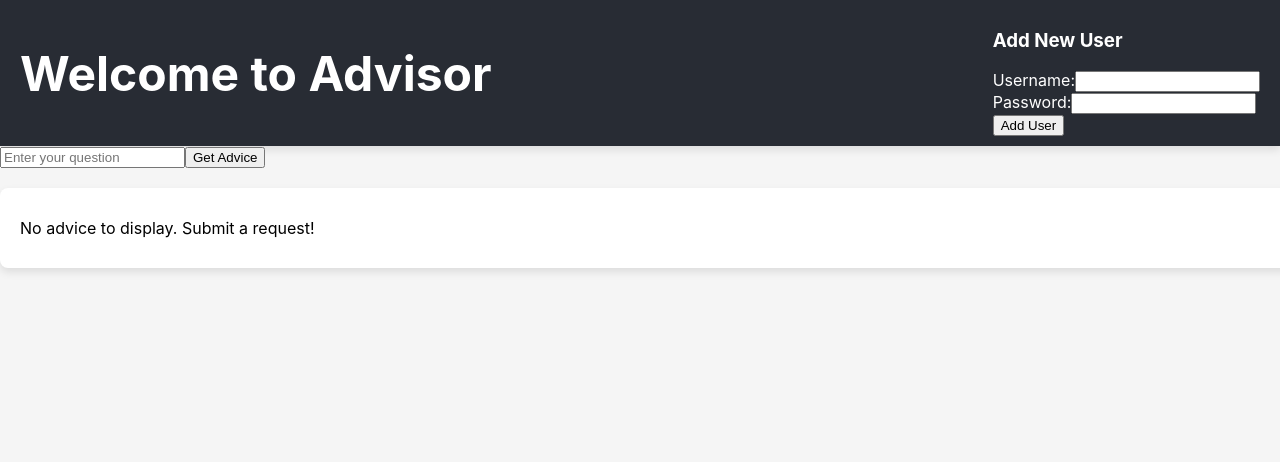
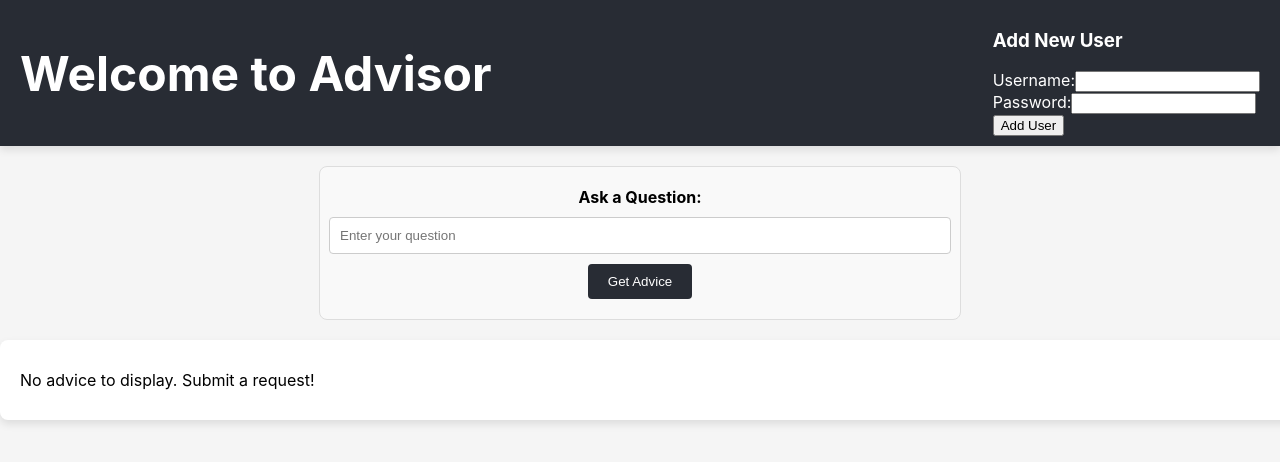
Before and after one commit to naturuplift/AdviseNextStep, a React (Create React App) app in the folder client/: page / in a window 1280 px wide. Shown: the top 462 px of the page. Built offline with nearby package versions, Linux system fonts and the light colour scheme.

Commit message:
Update AdviceForm.js

```diff
--- a/client/src/components/AdviceForm.js
+++ b/client/src/components/AdviceForm.js
@@ -1,8 +1,7 @@
-
 import React, { useState } from 'react';
 import { useDispatch, useSelector } from 'react-redux';
-// import { createAdvice } from '../redux/actions/adviceActions';
 import { fetchAdviceFromOpenAI } from '../redux/actions/adviceActions';
+import './AdviceForm.css';
 
 function AdviceForm() {
   const [question, setQuestion] = useState('');
@@ -15,9 +14,11 @@ function AdviceForm() {
   };
 
   return (
-      <div>
-        <form onSubmit={handleSubmit}>
+    <div className="advice-form-container">
+      <form onSubmit={handleSubmit} className="advice-form">
+        <label htmlFor="question">Ask a Question:</label>
         <input
+          id="question"
           type="text"
           value={question}
           onChange={e => setQuestion(e.target.value)}
@@ -27,8 +28,8 @@ function AdviceForm() {
         <button type="submit">Get Advice</button>
       </form>
       {adviceResponse && (
-          <div>
-            <h4>Response:</h4>
+        <div className="advice-response">
+          <h4>Advice:</h4>
           <pre>{adviceResponse}</pre>
         </div>
       )}
@@ -36,59 +37,4 @@ function AdviceForm() {
   );
 }
 
-// function AdviceForm() {
-//     const [adviceData, setAdviceData] = useState({
-//         title: '',
-//         description: '',
-//         category: '',
-//         // This should be a valid user ID
-//         createdBy: '66408841e4bee48c77fc19a3',
-//         tags: [],
-//         status: 'active'
-//     });
-
-//     const dispatch = useDispatch();
-//     const adviceResponse = useSelector(state => state.advice.advice);
-
-//     const handleSubmit = (event) => {
-//         event.preventDefault();
-//         dispatch(createAdvice(adviceData));
-//     };
-
-//     return (
-//         <div className="AdviceForm">
-//             <form onSubmit={handleSubmit}>
-//                 <input
-//                     type="text"
-//                     value={adviceData.title}
-//                     onChange={e => setAdviceData({...adviceData, title: e.target.value})}
-//                     placeholder="Enter advice title"
-//                     required
-//                 />
-//                 <input
-//                     type="text"
-//                     value={adviceData.description}
-//                     onChange={e => setAdviceData({...adviceData, description: e.target.value})}
-//                     placeholder="Enter advice description"
-//                     required
-//                 />
-//                 <input
-//                     type="text"
-//                     value={adviceData.category}
-//                     onChange={e => setAdviceData({...adviceData, category: e.target.value})}
-//                     placeholder="Enter advice category"
-//                     required
-//                 />
-//                 <button type="submit">Submit Advice</button>
-//             </form>
-//             {adviceResponse && (
-//                 <div>
-//                     <h4>Response:</h4>
-//                     <pre>{JSON.stringify(adviceResponse, null, 2)}</pre>
-//                 </div>
-//             )}
-//         </div>
-//     );
-// }
-
 export default AdviceForm;
```
Lines whose indentation alone changed are shown as unchanged.
